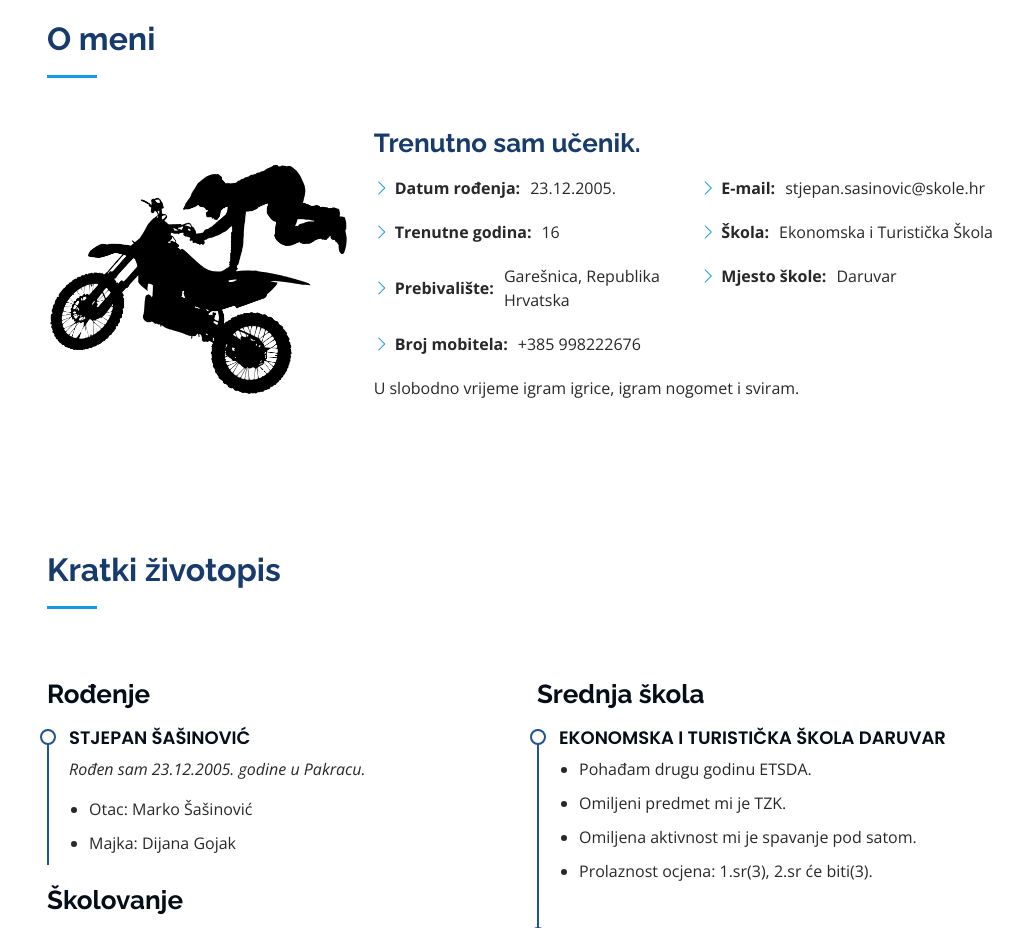
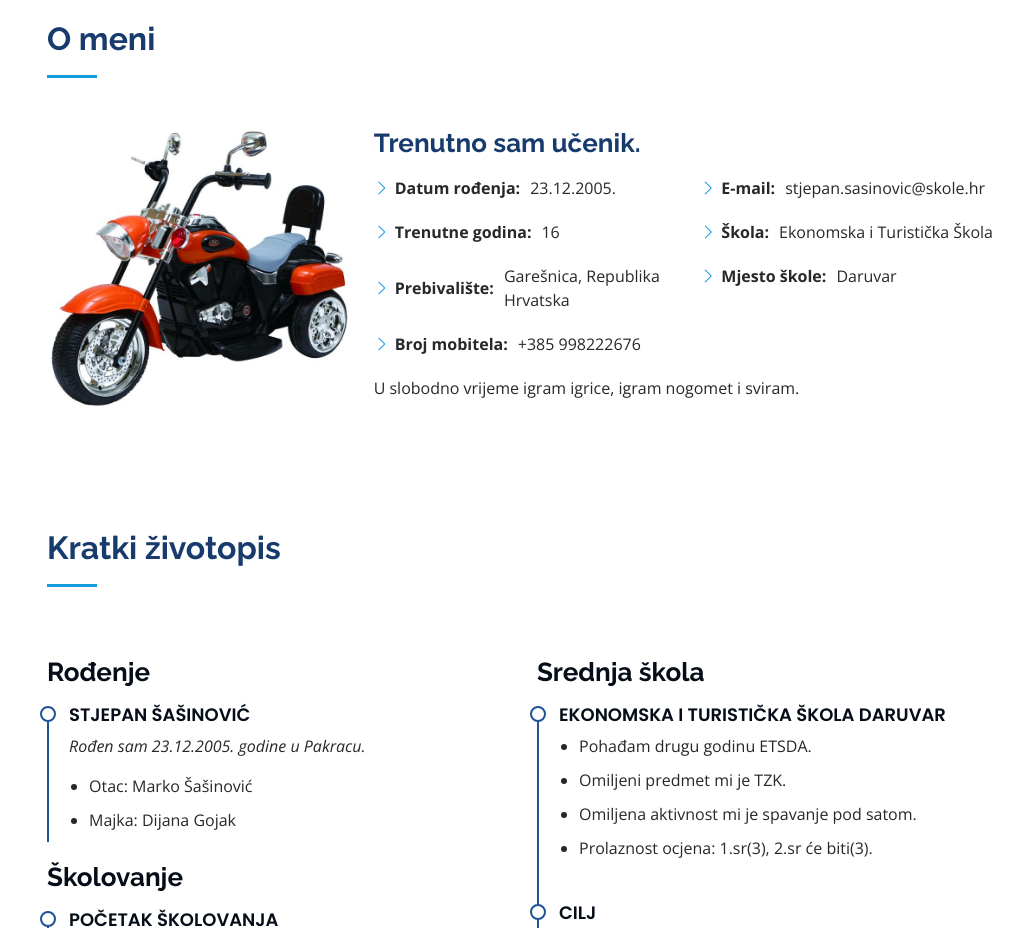
Before and after one commit to stjepasasinovic1/stjepansasinovic, a plain HTML site: page index.html in a window 1280 px wide. Shown: the part 840-1768 px from the top of the page, without its empty margins (265-1280 px from the left). Drawn offline with nearby package versions, Linux system fonts and the light colour scheme.

Commit message:
Add files via upload

```diff
--- a/index.html
+++ b/index.html
@@ -88,7 +88,7 @@
 
         <div class="row">
           <div class="col-lg-4" data-aos="fade-right">
-            <img src="assets/img/1525276866.png" class="img-fluid" alt="">
+            <img src="assets/img/motor.jpg" class="img-fluid" alt="">
           </div>
           <div class="col-lg-8 pt-4 pt-lg-0 content" data-aos="fade-left">
             <h3>Trenutno sam učenik.</h3>
```
Also changed, not shown: assets/img/motor.jpg (added).
